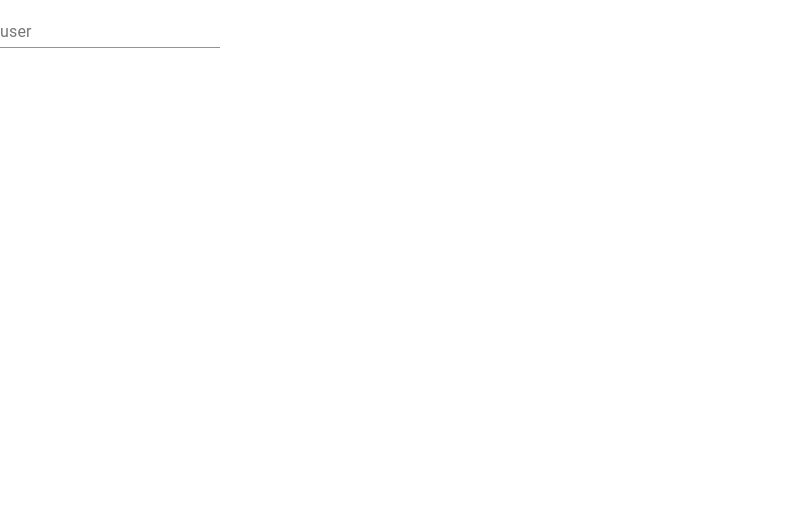
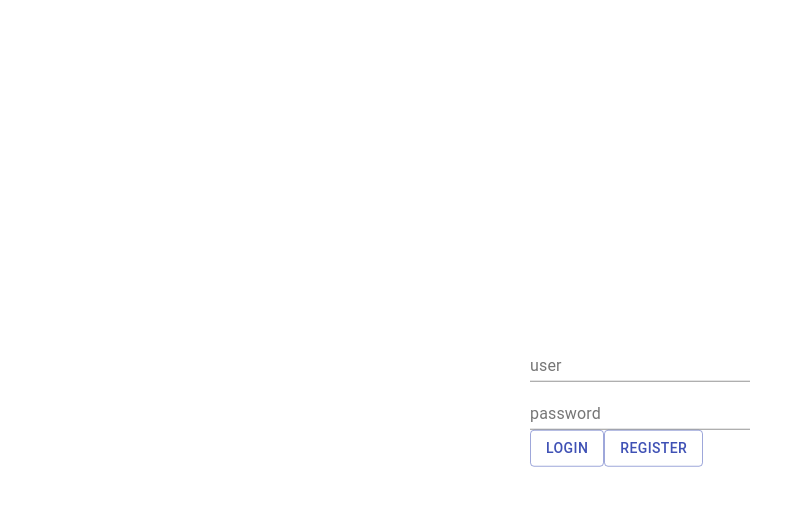
Before and after one commit to Encorpluptit/GoReactJs-Dashboard, a React (Create React App) app in the folder front/: page / in a window 1280 px wide. Shown: the top 506 px of the page, without its empty margins (0-812 px from the left). Built offline with nearby package versions, Linux system fonts and the light colour scheme; no server answers; the HTML template or start-up script is replaced by a standard one.

Commit message:
[ADD] Makefile from master to arthur branch

```diff
--- a/front/src/App.js
+++ b/front/src/App.js
@@ -20,18 +20,18 @@ export default function App() {
         {/* A <Switch> looks through its children <Route>s and
             renders the first one that matches the current URL. */}
         <Switch>
-          <Route path="/">
+          <Route path="/about">
             <About />
           </Route>
-          {/*<Route path="/dashboard">*/}
-          {/*  <ButtonAppBar />*/}
-          {/*</Route>*/}
-          {/*<Route path="/register">*/}
-          {/*  <Register />*/}
-          {/*</Route>*/}
-          {/*<Route path="/">*/}
-          {/*  <Login />*/}
-          {/*</Route>*/}
+          <Route path="/dashboard">
+           <ButtonAppBar />
+          </Route>
+          <Route path="/register">
+          <Register />
+          </Route>
+          <Route path="/">
+           <Login />
+          </Route>
         </Switch>
       </div>
     </Router>
--- a/front/src/gridLayout.js
+++ b/front/src/gridLayout.js
@@ -1,7 +1,4 @@
 import React from 'react';
-import { makeStyles } from '@material-ui/core/styles';
-import Paper from '@material-ui/core/Paper';
-import Grid from '@material-ui/core/Grid';
 import GridLayout from 'react-grid-layout';
 import SimpleCard from './card.js';
 
```
